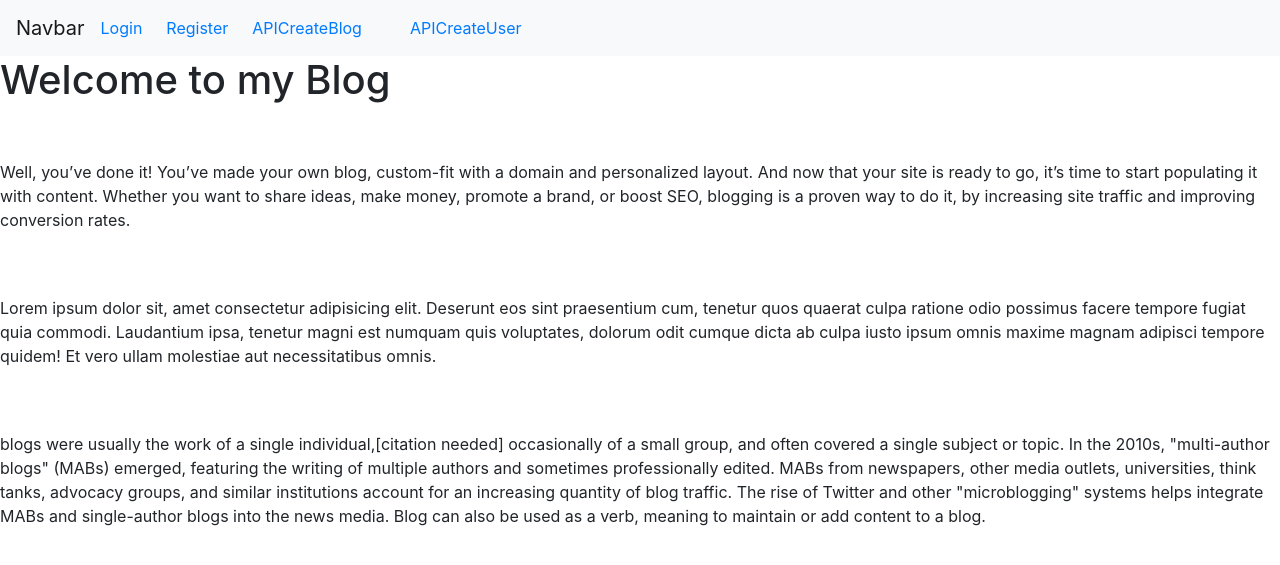
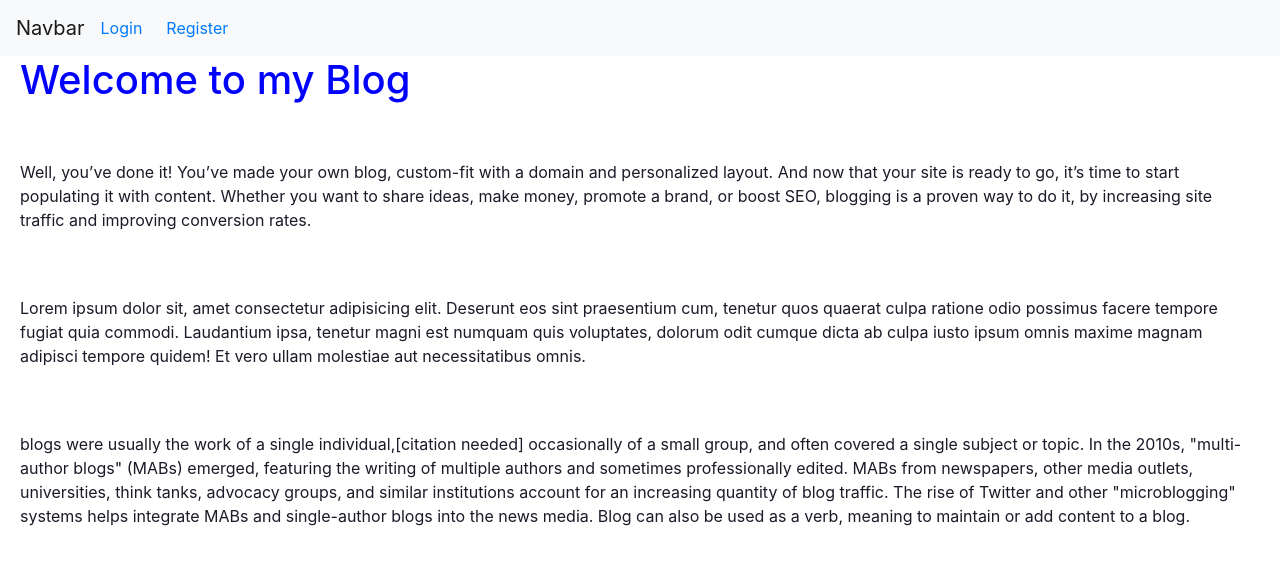
Before and after one commit to fataliyeveldost/Blogs, a Django app: page / in a window 1280 px wide. Shown: the top 565 px of the page. Run offline with Django 4.2, Linux system fonts and the light colour scheme.

Commit message:
deyisikler tamamlandi

```diff
--- a/blog/blog/urls.py
+++ b/blog/blog/urls.py
@@ -9,7 +9,6 @@ urlpatterns = [
     path('create/', views.create_blog, name='create_blog'),
     path('update-blog/<int:pk>/', views.update_blog, name='update_blog'),
     path('delete-blog/<int:pk>/', views.delete_blog, name='delete_blog'),
-    path('api_v1_blog_create/', views.BlogListCreateApiView.as_view(), name='api_v1_blog'),
-    path('api_v1_user_create/', views.UserListCreateApiView.as_view(), name='api_v1_user'),
+
 
 ]
--- a/blog/blog/views.py
+++ b/blog/blog/views.py
@@ -63,23 +63,3 @@ def delete_blog(request,pk):
     blog=Blog.objects.get(pk=pk)
     blog.delete()
     return redirect('all_blogs')
-
-
-
-
-from rest_framework.response import Response
-from blog.models import Blog
-from rest_framework.decorators import api_view
-from api.v1.serializers import BlogSerializers,UserSerializers
-from rest_framework import status,generics
-from acount.models import CustomUser
-
-
-
-class BlogListCreateApiView(generics.ListCreateAPIView):
-    queryset=Blog.objects.all()
-    serializer_class=BlogSerializers
-
-class UserListCreateApiView(generics.ListCreateAPIView):
-    queryset=CustomUser.objects.all()
-    serializer_class=UserSerializers
--- a/blog/static/style.css
+++ b/blog/static/style.css
@@ -1,16 +1,10 @@
 h1{
 color: blue;
 margin: 20px;
-background-color: aquamarine;
 }
 
 p{
-color: blue;
+color: rgb(26, 26, 41);
 margin: 20px;
-background-color: deepskyblue;
 
 }
-
-form{
-background-color: blue;
-}
--- a/blog/templates/index.html
+++ b/blog/templates/index.html
@@ -8,7 +8,7 @@
     <meta charset="UTF-8">
     <meta http-equiv="X-UA-Compatible" content="IE=edge">
     <meta name="viewport" content="width=device-width, initial-scale=1.0">
-    <!-- <link rel="stylesheet" href={% static 'style.css' %} > -->
+    <link rel="stylesheet" href={% static 'style.css' %} >
     <link rel="stylesheet" href="https://cdn.jsdelivr.net/npm/bootstrap@4.6.1/dist/css/bootstrap.min.css" integrity="sha384-zCbKRCUGaJDkqS1kPbPd7TveP5iyJE0EjAuZQTgFLD2ylzuqKfdKlfG/eSrtxUkn" crossorigin="anonymous">
     <title>Blog</title>
 
--- a/blog/templates/navbar.html
+++ b/blog/templates/navbar.html
@@ -17,8 +17,6 @@
             <a class="mr-4  " href={% url 'register' %}>Register</a>
           {% endif %}
 
-          <a  class='mr-5' href={% url 'api_v1_blog' %}>APICreateBlog</a>
-          <a  class='mr-5' href={% url 'api_v1_user' %}>APICreateUser</a>
 
 
       </div>
```
